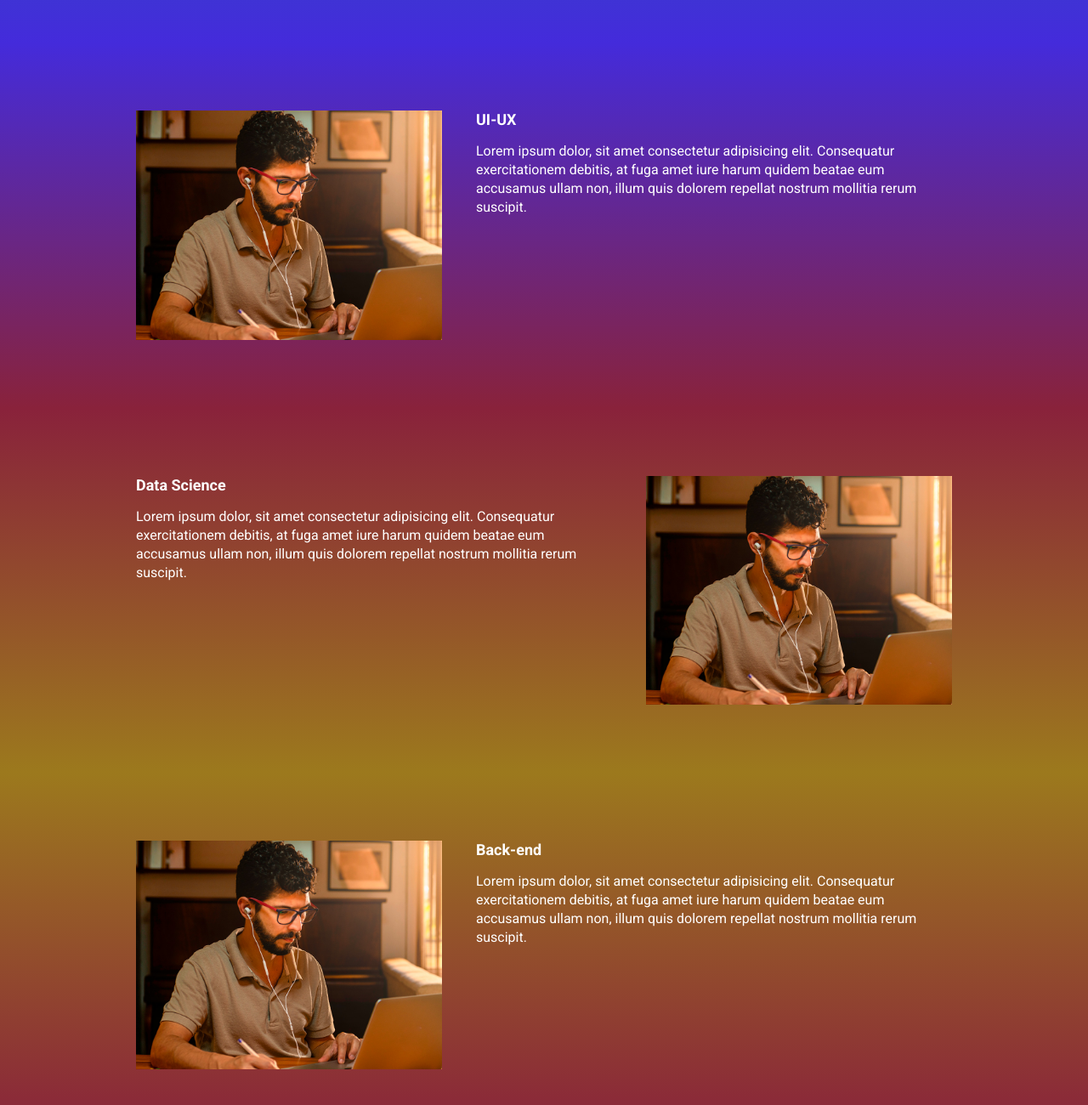
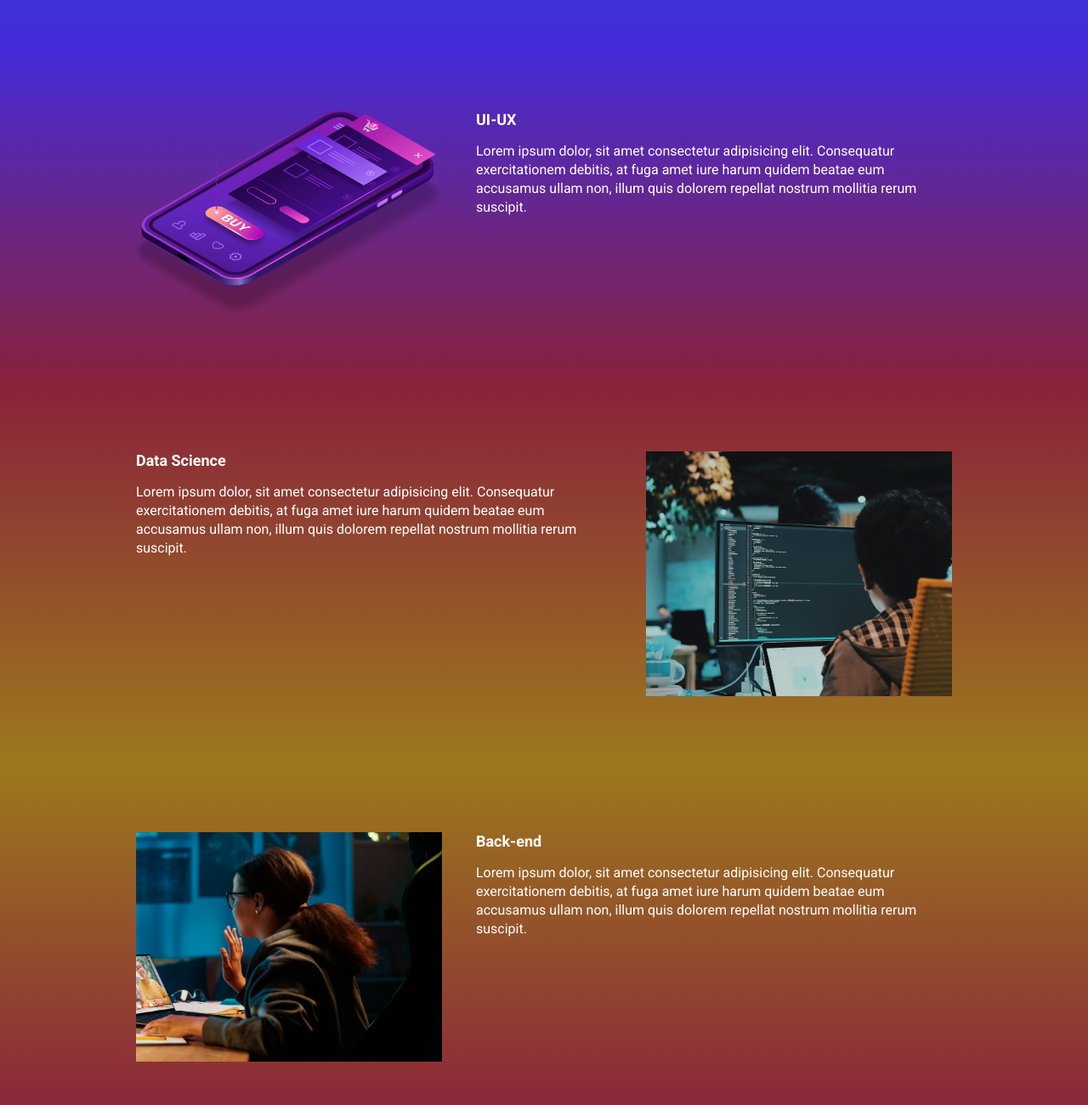
Before and after one commit to rodrigopenafurt/ebac_tech_talks, a website built with Parcel: page src/index.html in a window 1280 px wide. Shown: the part 940-2240 px from the top of the page at 85% size. Built offline with nearby package versions, Linux system fonts and the light colour scheme.

Commit message:
atualizando as fotos da section

```diff
--- a/src/index.html
+++ b/src/index.html
@@ -58,7 +58,7 @@
                     Lorem ipsum dolor, sit amet consectetur adipisicing elit. Consequatur exercitationem debitis, at fuga amet iure harum quidem beatae eum accusamus ullam non, illum quis dolorem repellat nostrum mollitia rerum suscipit.
                 </p>
             </div>
-            <img class="event__image" src="./images/frontend.png" alt="Front-end">
+            <img class="event__image" src="./images/ui-ux.png" alt="Ui-UX">
         </div>
     </section>
     <section class="event event--data-science">
@@ -69,7 +69,7 @@
                     Lorem ipsum dolor, sit amet consectetur adipisicing elit. Consequatur exercitationem debitis, at fuga amet iure harum quidem beatae eum accusamus ullam non, illum quis dolorem repellat nostrum mollitia rerum suscipit.
                 </p>
             </div>
-            <img class="event__image" src="./images/frontend.png" alt="Front-end">
+            <img class="event__image" src="./images/data.png" alt="Data Science">
         </div>
     </section>
     <section class="event event--backend event--image-left">
@@ -80,7 +80,7 @@
                     Lorem ipsum dolor, sit amet consectetur adipisicing elit. Consequatur exercitationem debitis, at fuga amet iure harum quidem beatae eum accusamus ullam non, illum quis dolorem repellat nostrum mollitia rerum suscipit.
                 </p>
             </div>
-            <img class="event__image" src="./images/frontend.png" alt="Front-end">
+            <img class="event__image" src="./images/backend.png" alt="Back-end">
         </div>
     </section>
 
```
